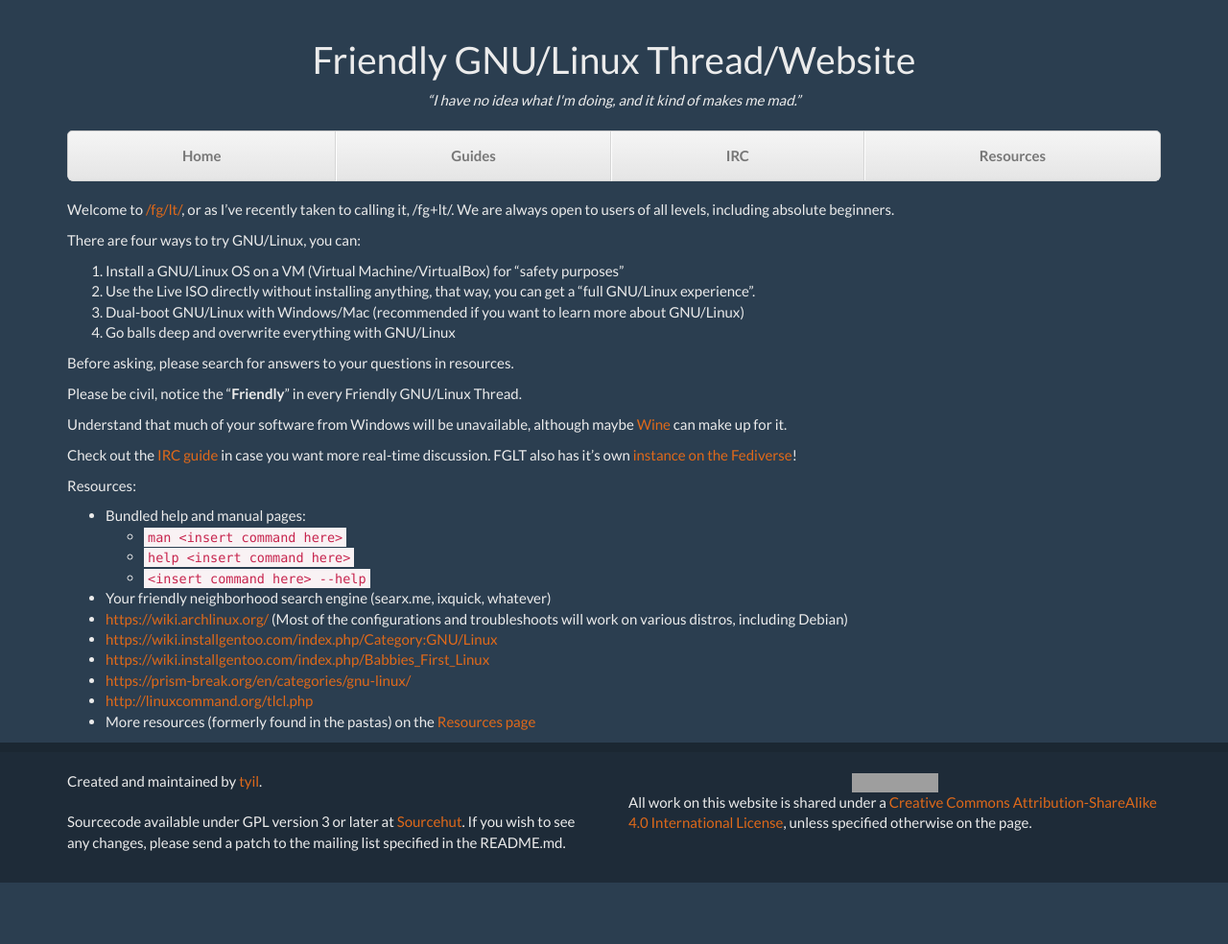
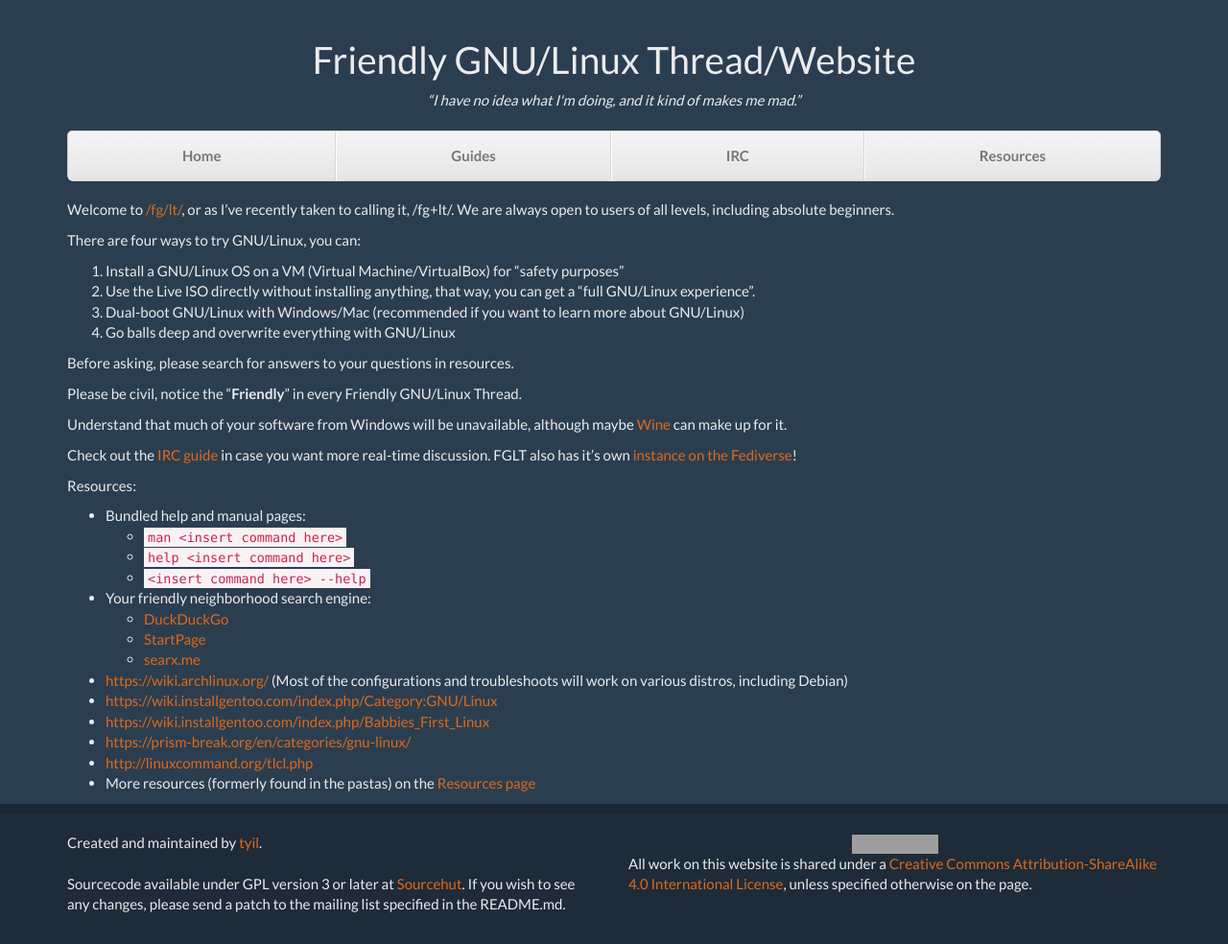
Before and after one commit to scriptkitties/fglt, a Jekyll site: the page built from index.md, in a window 1280 px wide. Shown: the whole page at 96% size. Built offline with Jekyll 4.4.1, drawn with Linux system fonts in a browser that asks for light colours; before the commit the page ends 920 px from its top, so only the background shows below that; grey boxes are pictures that could not be loaded.

Commit message:
Update and list non-Google search engines

```diff
--- a/index.md
+++ b/index.md
@@ -34,7 +34,10 @@ Resources:
 	- `man <insert command here>`
 	- `help <insert command here>`
 	- `<insert command here> --help`
-- Your friendly neighborhood search engine (searx.me, ixquick, whatever)
+- Your friendly neighborhood search engine:
+	- [DuckDuckGo](https://duckduckgo.com/)
+	- [StartPage](https://www.startpage.com/)
+	- [searx.me](https://searx.space/)
 - <https://wiki.archlinux.org/> (Most of the configurations and troubleshoots
   will work on various distros, including Debian)
 - <https://wiki.installgentoo.com/index.php/Category:GNU/Linux>
```
